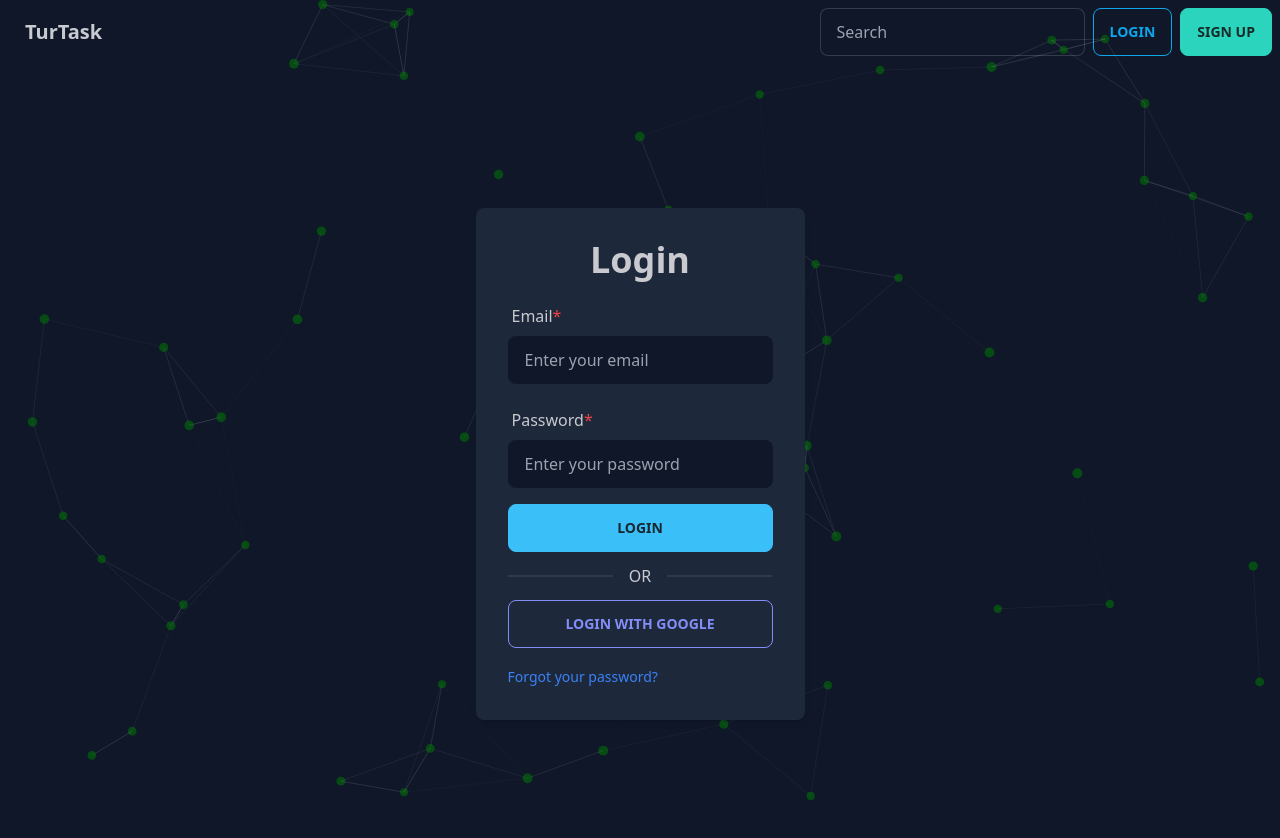
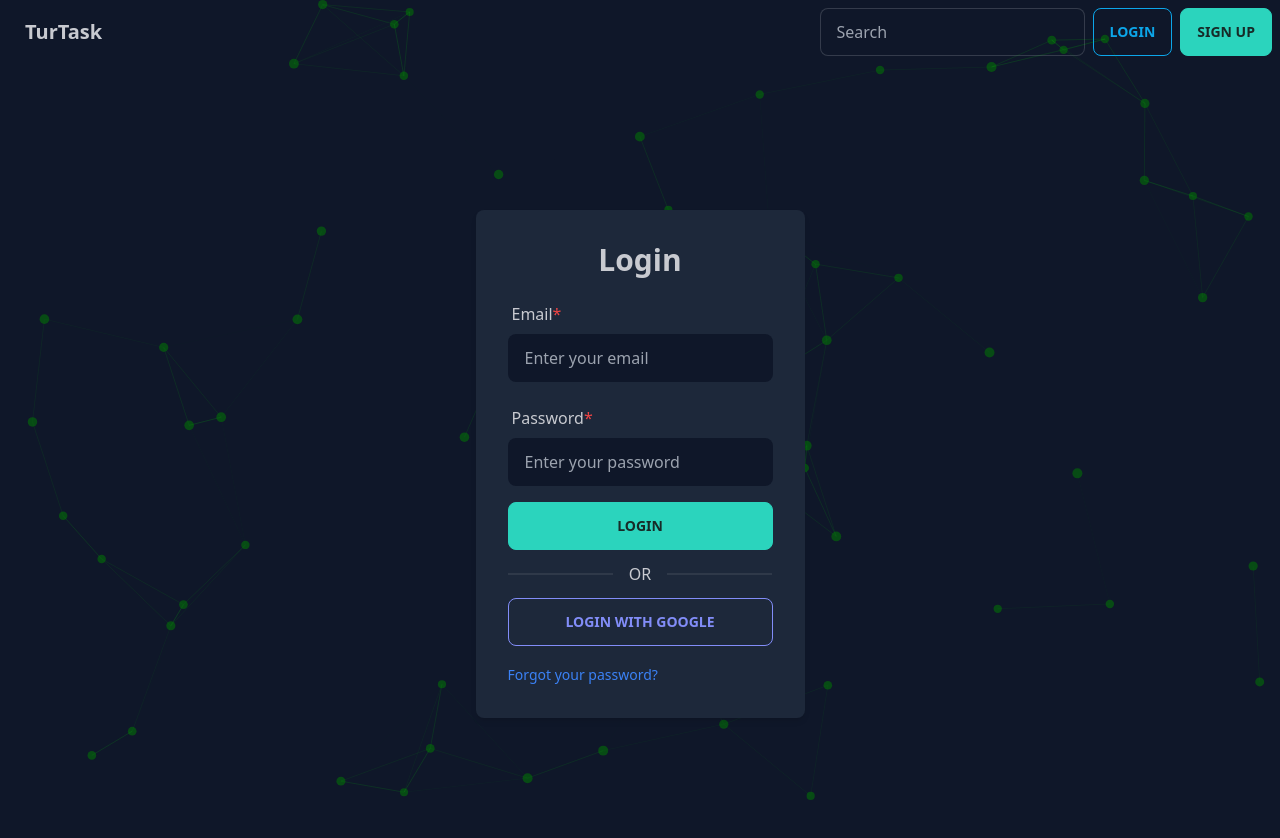
Before and after one commit to TurTaskProject/TurTaskBackend, a React (Vite) app in the folder frontend/: page /login in a window 1280 px wide. Shown: the top 838 px of the page. Built offline with nearby package versions, Linux system fonts and the light colour scheme; no server answers.

Commit message:
Completed login page improvement.

```diff
--- a/frontend/src/components/authentication/LoginPage.jsx
+++ b/frontend/src/components/authentication/LoginPage.jsx
@@ -124,7 +124,7 @@ function LoginPage() {
                 value: "#008000",
               },
               links: {
-                color: "#ffffff",
+                color: "#00ff00",
                 distance: 150,
                 enable: true,
                 opacity: 0.1,
@@ -164,7 +164,7 @@ function LoginPage() {
       {/* Login Box */}
       <div className="w-1/4 flex items-center justify-center">
         <div className="w-96 bg-neutral rounded-lg p-8 shadow-md space-y-4 z-10">
-          <h2 className="text-4xl font-semibold text-center">Login</h2>
+          <h2 className="text-3xl font-bold text-center">Login</h2>
           {/* Email Input */}
           <div className="form-control ">
             <label className="label" htmlFor="email">
@@ -196,7 +196,7 @@ function LoginPage() {
             />
           </div>
           {/* Login Button */}
-          <button className="btn btn-primary w-full " onClick={handleSubmit}>
+          <button className="btn btn-success w-full " onClick={handleSubmit}>
             Login
           </button>
           <div className="divider">OR</div>
```
